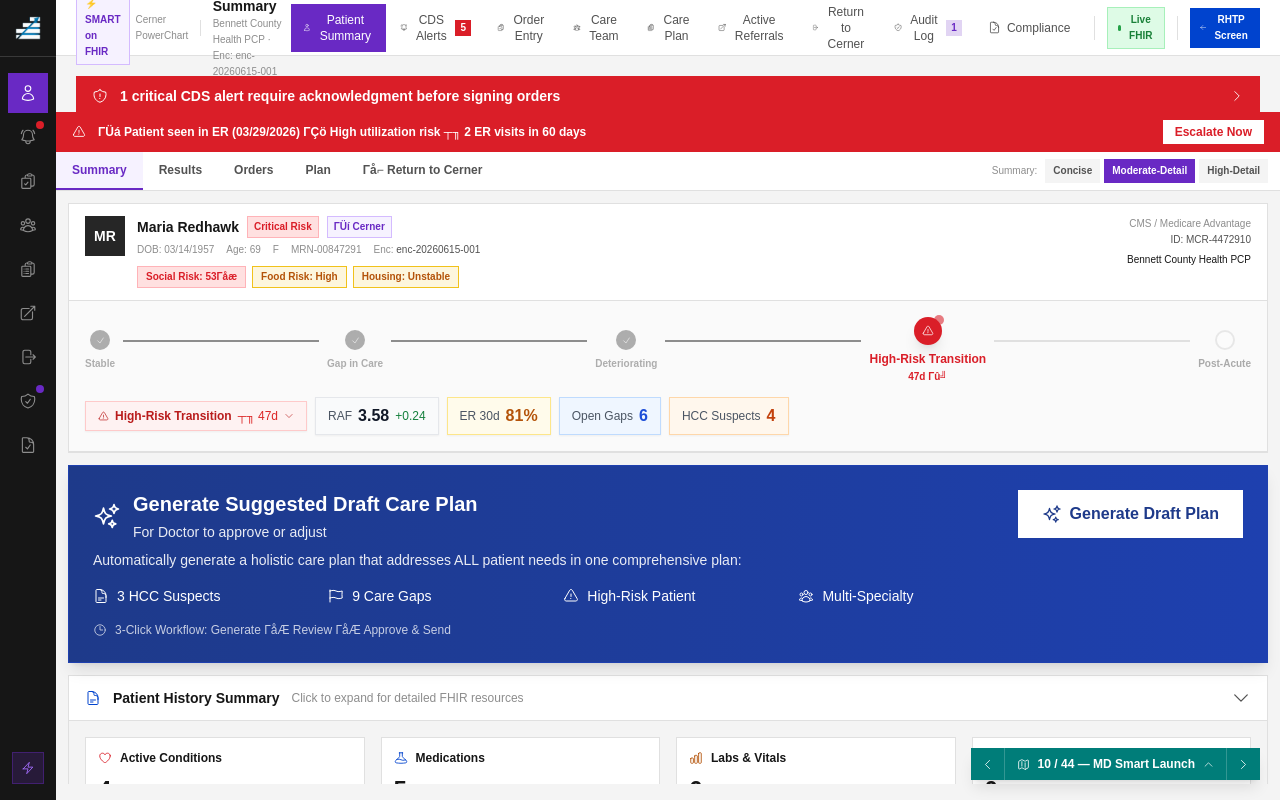
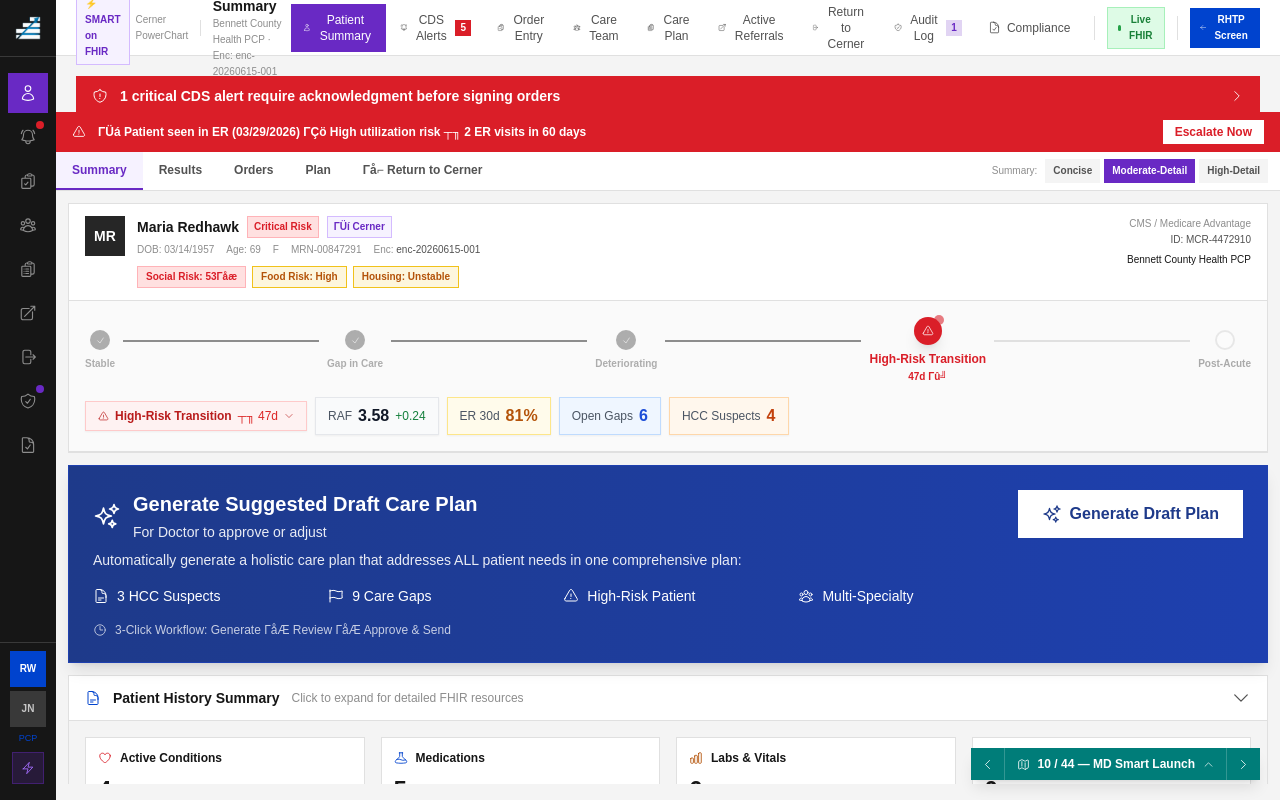
Before and after one commit to rickwill-ibm/RHTP-Code-Base, a Next.js app: page /md-smart-launch in a window 1280 px wide. Built offline with nearby package versions, Linux system fonts and the light colour scheme.

Commit message:
feat: JN switcher navigates to Specialist Inbox; back button returns to Smart App as RW

```diff
--- a/src/app/md-smart-launch/page.tsx
+++ b/src/app/md-smart-launch/page.tsx
@@ -22,7 +22,8 @@
 import { mockCdsCards } from '@/lib/smartFhirMockData';
 import Icon from '@/components/ui/AppIcon';
 import AppLogo from '@/components/ui/AppLogo';
-import { useAppContext } from '@/lib/appContext';
+import { useAppContext, PHYSICIAN_PROFILES } from '@/lib/appContext';
+import type { PhysicianPersona } from '@/lib/appContext';
 import { referralStore } from '@/lib/mockData';
 import { useFhirModeSync } from '@/lib/hooks/useFhirModeSync';
 
@@ -48,7 +49,7 @@
 
 export default function MdSmartLaunchPage() {
   const router = useRouter();
-  const { entryContext, useMockData, setUseMockData } = useAppContext();
+  const { entryContext, useMockData, setUseMockData, physicianPersona, setPhysicianPersona, activePhysician } = useAppContext();
   useFhirModeSync();
   const [launchReady, setLaunchReady] = useState(false);
   const [launchContext, setLaunchContext] = useState<SmartLaunchContext | null>(null);
@@ -375,6 +376,30 @@
               );
             })}
           </nav>
+          {/* Physician switcher — RW stays on Smart App, JN goes to Specialist Inbox */}
+          <div className="pb-2 flex flex-col items-center gap-1 border-t border-carbon-gray-80 pt-2">
+            {(Object.values(PHYSICIAN_PROFILES) as typeof PHYSICIAN_PROFILES[PhysicianPersona][]).map((p) => (
+              <button
+                key={p.id}
+                onClick={() => {
+                  setPhysicianPersona(p.id);
+                  if (p.id === 'jon') router.push('/specialist-inbox');
+                }}
+                title={p.id === 'jon' ? `Switch to ${p.displayName} — opens Specialist Inbox` : `Switch to ${p.displayName} — PCP view`}
+                style={physicianPersona === p.id ? { background: p.color } : {}}
+                className={`w-9 h-9 flex items-center justify-center text-2xs font-bold transition-colors ${
+                  physicianPersona === p.id
+                    ? 'text-white'
+                    : 'bg-carbon-gray-80 text-carbon-gray-30 hover:bg-carbon-gray-70'
+                }`}
+              >
+                {p.id === 'rick' ? 'RW' : 'JN'}
+              </button>
+            ))}
+            <p className="text-[9px] text-center leading-tight px-1 mt-0.5" style={{ color: activePhysician.color }}>
+              {activePhysician.id === 'rick' ? 'PCP' : 'Spec'}
+            </p>
+          </div>
           {/* Cerner badge */}
           <div className="pb-4 flex flex-col items-center gap-2">
             <div className="w-8 h-8 bg-[#6929c4]/20 border border-[#6929c4]/40 flex items-center justify-center" title="SMART on FHIR Active">
--- a/src/app/specialist-inbox/page.tsx
+++ b/src/app/specialist-inbox/page.tsx
@@ -158,7 +158,7 @@
 
 export default function SpecialistInboxPage() {
   const router = useRouter();
-  const { activePatientId, assignments, activePhysician } = useAppContext();
+  const { activePatientId, assignments, activePhysician, useMockData, setPhysicianPersona } = useAppContext();
   const activePatient = getPatientById(activePatientId);
   const { submitClosure, isGapClosed } = useGapClosureStore();
 
@@ -370,11 +370,21 @@
       ]}
       contextBanner={
         <div className="bg-[#f6f2ff] border-b border-[#d4bbff] px-6 py-2 flex items-center gap-6 flex-wrap">
-          <span className="text-xs font-semibold text-[#6929c4]">Rural Health Transformation Program</span>
+          <span className="text-xs font-semibold text-[#6929c4]">Dr. Jon Noyes — Specialist Inbox</span>
           <span className="text-xs text-[#6929c4]">{pendingCount} Pending Tasks</span>
           {statCount > 0 && <span className="text-xs font-bold text-[#da1e28]">⚠ {statCount} STAT</span>}
           <span className="text-xs text-[#6929c4]">Potential Gain Share: ${totalGainShare}</span>
-          <span className="ml-auto text-xs text-carbon-gray-50">Data as of May 29, 2026</span>
+          <span className="ml-auto flex items-center gap-2">
+            <span className="text-xs text-carbon-gray-50">Data as of May 29, 2026</span>
+            <button
+              onClick={() => { setPhysicianPersona('rick'); router.push('/md-smart-launch'); }}
+              className="flex items-center gap-1 text-xs font-semibold text-[#6929c4] hover:text-[#491d8b] border border-[#d4bbff] bg-white px-2 py-0.5 hover:bg-[#f6f2ff] transition-colors"
+              title="Switch back to Dr. Rick — Smart App"
+            >
+              <Icon name="ArrowLeftIcon" size={12} />
+              ⚡ Back to Smart App (RW)
+            </button>
+          </span>
         </div>
       }
     >
```
